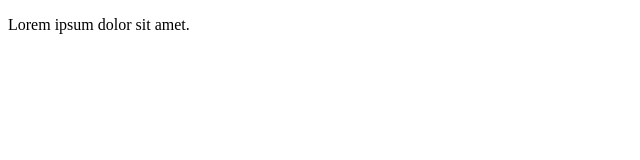
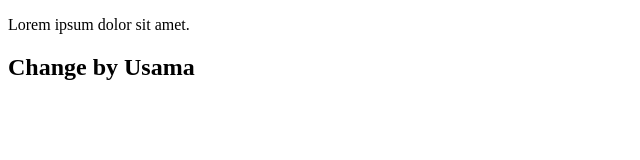
Before and after one commit to Zeeshan666/Demo-Ui-18, a plain HTML site: page index.html in a window 1280 px wide. Shown: the whole page, without its empty margins (0-640 px from the left). Drawn offline with Linux system fonts and the light colour scheme.

```diff
--- a/index.html
+++ b/index.html
@@ -8,5 +8,6 @@
 </head>
 <body>
 <p>Lorem ipsum dolor sit amet.</p>
+<h2>Change by Usama</h2>
 </body>
 </html>
```
